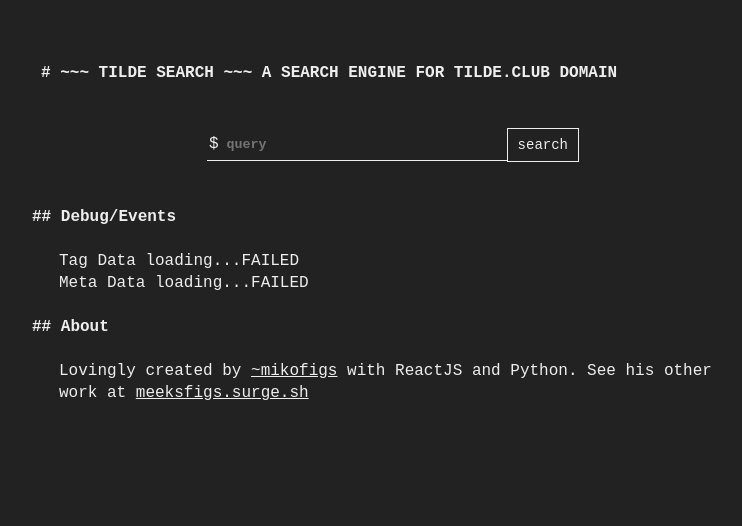
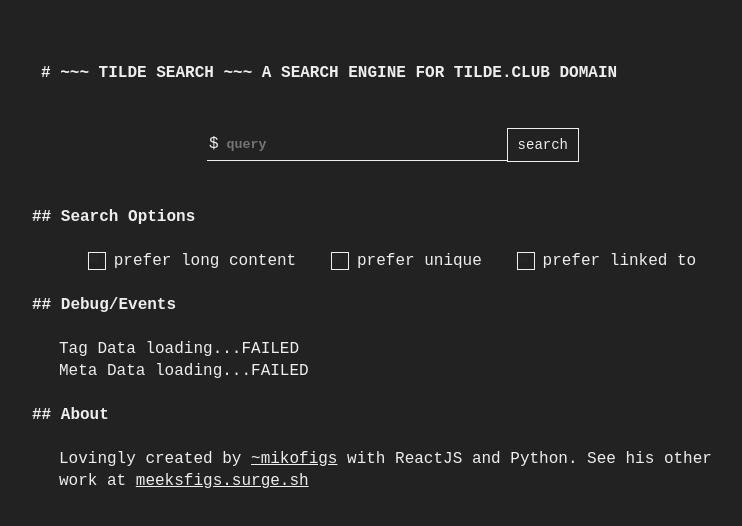
Before and after one commit to mfigurski80/tilde-search-front, a React (Create React App) app: page / in a window 1280 px wide. Shown: the top 526 px of the page, without its empty margins (246-988 px from the left). Built offline with nearby package versions, Linux system fonts and the light colour scheme; no server answers.

Commit message:
Add checkbox ui for search options

```diff
--- a/src/App.js
+++ b/src/App.js
@@ -3,6 +3,7 @@ import { useHistory, useLocation } from 'react-router-dom';
 
 import Searchbar from './components/Searchbar'
 import ResultFilter from './components/ResultFilter'
+import FilterChooser from './components/FilterChooser'
 import { getDictionary, getMetadata } from './getData'
 
 
@@ -24,6 +25,7 @@ function App() {
 		isDictLoading: false,
 		isDictFailed: false
 	})
+	const [activeFilters, setActiveFilters] = useState([])
 
 	useEffect(() => {
 		setDict({ dict, isDictLoading: true, isDictFailed: false })
@@ -39,6 +41,7 @@ function App() {
 
 
 	const handleSearch = s => {
+		if (s === '') return history.push('')
 		history.push(`?searchquery=${s.replace(' ', '-')}`)
 	}
 
@@ -48,8 +51,14 @@ function App() {
 			<h1>~~~ Tilde Search ~~~ a search engine for tilde.club domain</h1>
 			<Searchbar onSearch={handleSearch} />
 
+			<FilterChooser onChoose={setActiveFilters} />
+
 			{(query.get('searchquery')) ? (
-				<ResultFilter query={query.get('searchquery').replace('-', ' ')} dict={dict} />
+				<ResultFilter
+					query={query.get('searchquery').replace('-', ' ')}
+					dict={dict}
+					meta={meta}
+				/>
 			) : null}
 
 			<h2>Debug/Events</h2>
--- /dev/null
+++ b/src/components/Checkbox/Checkbox.css
@@ -0,0 +1,54 @@
+.Checkbox {
+	background: transparent;
+	position: relative;
+	display: inline;
+}
+.Checkbox:hover {
+	background: #f5ed5b;
+	color: #222;
+}
+.Checkbox:hover *::before {
+	border-color: #222;
+}
+.Checkbox:hover *::after {
+	background: #222;
+}
+
+[type="checkbox"] {
+	position: absolute;
+	left: 0;
+	opacity: 0.01;
+}
+[type="checkbox"] + label {
+	position: relative;
+	padding-left: 28px;
+	padding-right: 6px;
+	cursor: pointer;
+}
+[type="checkbox"] + label::before {
+	content: '';
+	position: absolute;
+	left: 2px;
+	top: 0;
+	width: 16px;
+	height: 16px;
+	border: 1px solid #eee;
+	background: transparent;
+}
+[type="checkbox"] + label::after {
+	content: '';
+	position: absolute;
+	left: 6px;
+	top: 4px;
+	width: 10px;
+	height: 10px;
+	background: #f5ed5b;
+}
+[type="checkbox"]:not(:checked) + label::after {
+	opacity: 0;
+}
+
+/* Accessibility focus */
+[type="checkbox"]:focus + label::before {
+	box-shadow: inset 0 1px 3px rgba(0,0,0,.1), 0 0 0 4px #f5ed5b33;
+}
--- /dev/null
+++ b/src/components/Checkbox/Checkbox.js
@@ -0,0 +1,16 @@
+import React from 'react';
+import './Checkbox.css';
+
+export default function Checkbox({label, value, onClick, className}) {
+
+	const handleClick = (e) => {
+		if (onClick) onClick(!value)
+	}
+
+	return (
+		<p className={`Checkbox ${className}`} onClick={handleClick}>
+			<input type='checkbox' checked={value} onChange={handleClick}/>
+			<label aria-describedby="label">{label}</label>
+		</p>
+	)
+}
--- /dev/null
+++ b/src/components/Checkbox/index.js
@@ -0,0 +1,2 @@
+import Checkbox from './Checkbox';
+export default Checkbox
--- /dev/null
+++ b/src/components/FilterChooser/FilterChooser.css
@@ -0,0 +1,8 @@
+.FilterChooser {
+
+}
+.FilterChooser_options {
+	display: flex;
+	justify-content: space-evenly;
+	flex-wrap: wrap;
+}
--- /dev/null
+++ b/src/components/FilterChooser/FilterChooser.js
@@ -0,0 +1,32 @@
+import React, { useState } from 'react';
+import './FilterChooser.css';
+
+import Checkbox from '../Checkbox'
+import filters from './filters'
+
+export default function FilterChooser({ onChoose }) {
+	const [isActive, setIsActive] = useState(filters.map(f => false))
+
+	const handleNthIsActive = (n, active) => {
+		const newIsActive = [...isActive]
+		newIsActive[n] = active
+		setIsActive(newIsActive)
+		if (onChoose) onChoose(filters.filter((f, i) => newIsActive[i]))
+	}
+
+	return (
+		<div className='FilterChooser'>
+			<h2>Search Options</h2>
+			<div className='FilterChooser_options'>
+				{filters.map((f, i) => (
+					<Checkbox
+						key={i}
+						label={f.prompt}
+						value={isActive[i]}
+						onClick={active => handleNthIsActive(i, active)}
+					/>
+				))}
+			</div>
+		</div>
+	)
+}
--- /dev/null
+++ b/src/components/FilterChooser/filters.js
@@ -0,0 +1,11 @@
+
+function filter(prompt, func) {
+	return {prompt, func}
+}
+
+// func takes metadata for single url, rates how that url performs on filter with numerical score
+export default [
+	filter('prefer long content', metadata => +Math.log(Math.log(metadata['size'])).toFixed(4) - 1),
+	filter('prefer unique', metadata => +metadata['avg_tfidf'].toFixed(4)),
+	filter('prefer linked to', metadata => +Math.log(metadata['linked_domain'] + metadata['linked_user'] + 1).toFixed(4))
+]
--- /dev/null
+++ b/src/components/FilterChooser/index.js
@@ -0,0 +1,2 @@
+import FilterChooser from './FilterChooser';
+export default FilterChooser
--- a/src/components/ResultFilter/ResultFilter.js
+++ b/src/components/ResultFilter/ResultFilter.js
@@ -3,7 +3,7 @@ import stem from 'stemmer';
 
 import Result from '../Result'
 
-export default function ResultFilter({query, dict}) {
+export default function ResultFilter({ query, dict, meta }) {
 	query = (query || '')
 	dict = (dict || {})
 
@@ -18,7 +18,7 @@ export default function ResultFilter({query, dict}) {
 
 	const sortedResults = Object.keys(results)
 		.sort((a, b) => results[a] < results[b])
-		.map(url => ({score: results[url], url: url}))
+		.map(url => ({ score: results[url], url: url }))
 
 	return (
 		<div className='ResultFilter'>
```
Also changed, not shown: 2 other files (tests, documents, lock files or other folders).
